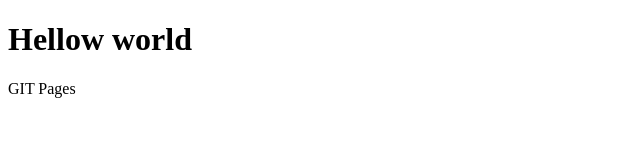
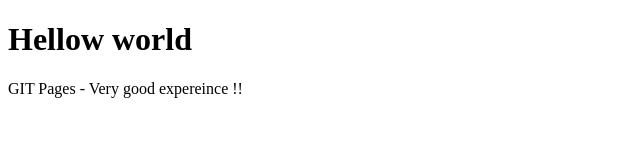
Before and after one commit to obapathu/obapathu.github.io, a plain HTML site: page index.html in a window 1280 px wide. Shown: the whole page, without its empty margins (0-640 px from the left). Drawn offline with Linux system fonts and the light colour scheme.

Commit message:
Update index.html
changes messgae

```diff
--- a/index.html
+++ b/index.html
@@ -7,6 +7,6 @@
 </head>
 <body>
   <h1>Hellow world</h1>
-    <p1> GIT Pages </p1>
+    <p1> GIT Pages - Very good expereince !! </p1>
 </body>
 </html>
```
